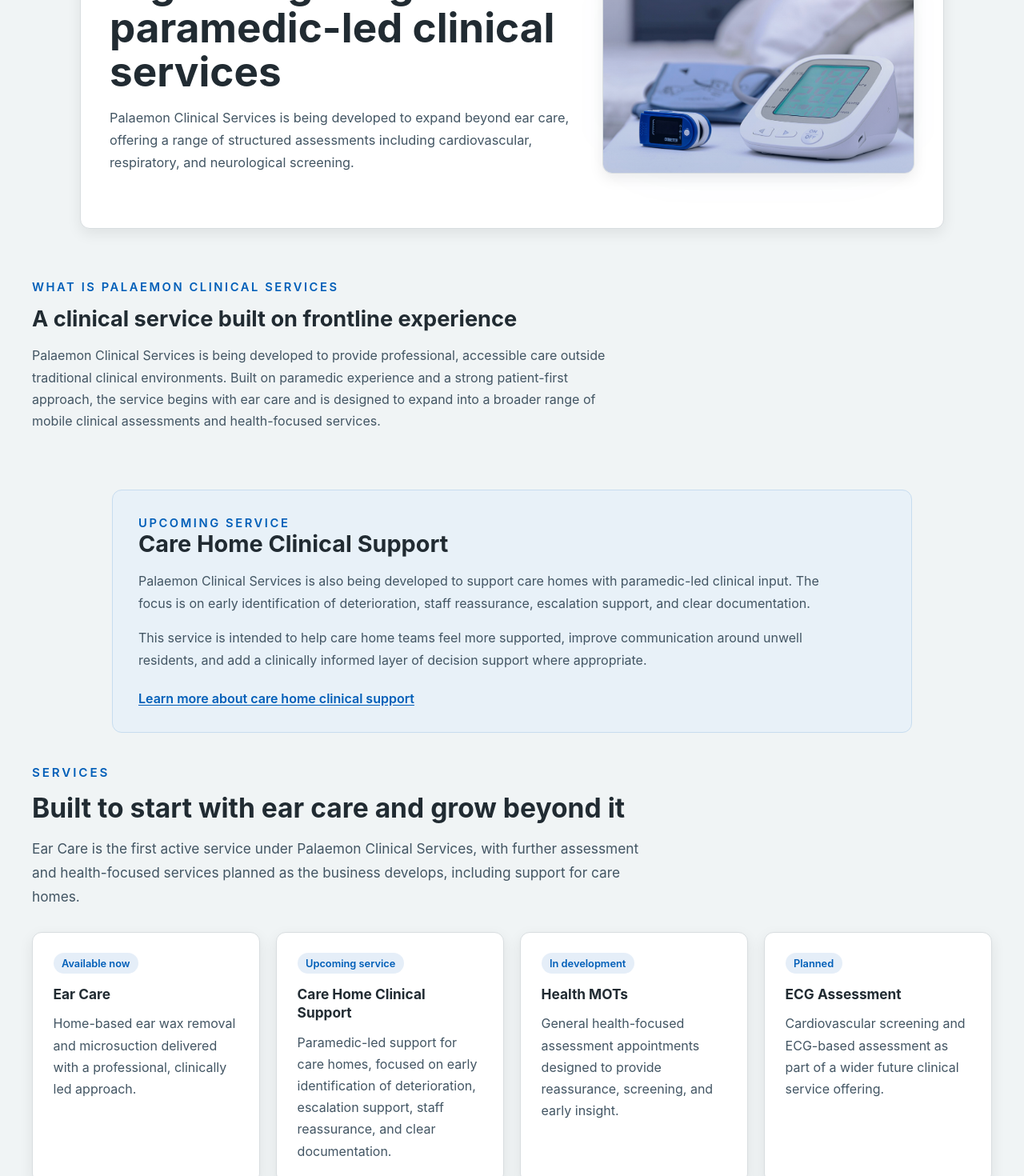
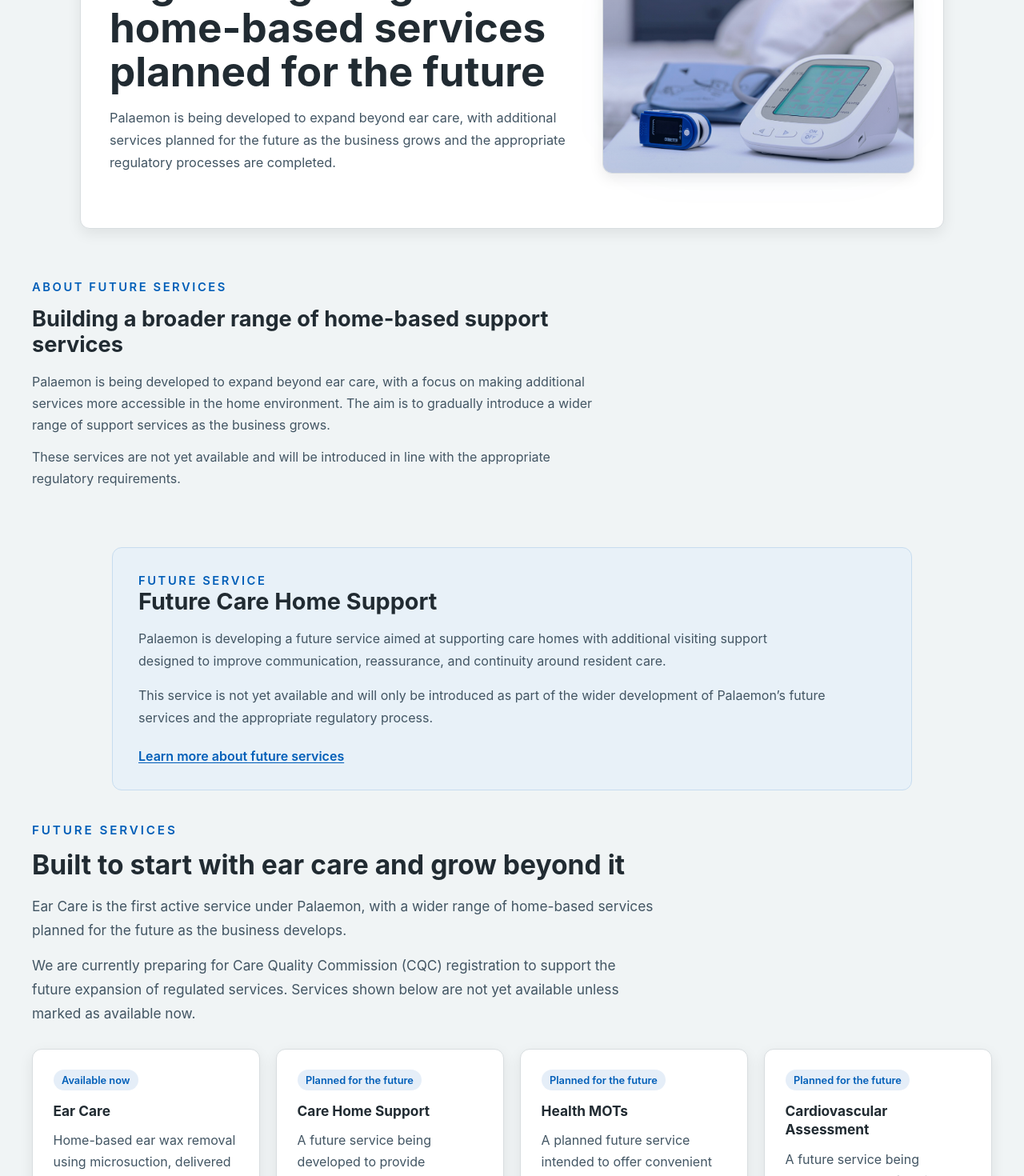
Before and after one commit to VentrisOdin/palaemon-clinical-services, a React app in the folder frontend/: page /clinical-services in a window 1280 px wide. Shown: the part 280-1750 px from the top of the page at 80% size. Built offline with nearby package versions, Linux system fonts and the light colour scheme; the HTML template or start-up script is replaced by a standard one.

Commit message:
clinical services page update for non-cqc launch

```diff
--- a/frontend/src/components/clinical-services/ClinicalServicesCareHomes.jsx
+++ b/frontend/src/components/clinical-services/ClinicalServicesCareHomes.jsx
@@ -5,27 +5,29 @@
     <section className="home-section">
       <div className="container">
         <div className="nhs-info-card clinical-highlight-card">
-          <p className="home-eyebrow">Upcoming service</p>
+          <p className="home-eyebrow">Future service</p>
 
           <h2 className="home-section-title clinical-highlight-title">
-            Care Home Clinical Support
+            Future Care Home Support
           </h2>
 
           <p className="home-section-copy clinical-highlight-copy">
-            Palaemon Clinical Services is also being developed to support care
-            homes with paramedic-led clinical input. The focus is on early
-            identification of deterioration, staff reassurance, escalation
-            support, and clear documentation.
+            Palaemon is developing a future service aimed at supporting care
+            homes with additional visiting support designed to improve
+            communication, reassurance, and continuity around resident care.
           </p>
 
           <p className="home-section-copy clinical-highlight-copy">
-            This service is intended to help care home teams feel more
-            supported, improve communication around unwell residents, and add a
-            clinically informed layer of decision support where appropriate.
+            This service is not yet available and will only be introduced as
+            part of the wider development of Palaemon’s future services and the
+            appropriate regulatory process.
           </p>
 
-          <Link to="/care-home-support" className="home-link clinical-highlight-link">
-            Learn more about care home clinical support
+          <Link
+            to="/future-services"
+            className="home-link clinical-highlight-link"
+          >
+            Learn more about future services
           </Link>
         </div>
       </div>
--- a/frontend/src/components/clinical-services/ClinicalServicesHero.jsx
+++ b/frontend/src/components/clinical-services/ClinicalServicesHero.jsx
@@ -7,16 +7,16 @@
         <div className="glass-card pricing-hero-card">
           <div className="pricing-hero-grid">
             <div>
-              <p className="home-eyebrow">Clinical Services</p>
+              <p className="home-eyebrow">Future Services</p>
 
               <h1 className="pricing-hero-title">
-                A growing range of paramedic-led clinical services
+                A growing range of home-based services planned for the future
               </h1>
 
               <p className="home-copy pricing-hero-copy">
-                Palaemon Clinical Services is being developed to expand beyond
-                ear care, offering a range of structured assessments including
-                cardiovascular, respiratory, and neurological screening.
+                Palaemon is being developed to expand beyond ear care, with
+                additional services planned for the future as the business grows
+                and the appropriate regulatory processes are completed.
               </p>
             </div>
 
@@ -26,7 +26,7 @@
               <div className="glass-card pricing-hero-image-card">
                 <img
                   src={clinicalImage}
-                  alt="Clinical equipment used for health assessments"
+                  alt="Professional equipment for planned future home-based services"
                   className="pricing-hero-image"
                 />
 
--- a/frontend/src/components/clinical-services/ClinicalServicesIntro.jsx
+++ b/frontend/src/components/clinical-services/ClinicalServicesIntro.jsx
@@ -21,7 +21,7 @@
               marginBottom: "0.9rem",
             }}
           >
-            What is Palaemon Clinical Services
+            About Future Services
           </p>
 
           <h2
@@ -33,7 +33,7 @@
               maxWidth: "680px",
             }}
           >
-            A clinical service built on frontline experience
+            Building a broader range of home-based support services
           </h2>
 
           <p
@@ -44,12 +44,23 @@
               maxWidth: "720px",
             }}
           >
-            Palaemon Clinical Services is being developed to provide
-            professional, accessible care outside traditional clinical
-            environments. Built on paramedic experience and a strong
-            patient-first approach, the service begins with ear care and is
-            designed to expand into a broader range of mobile clinical
-            assessments and health-focused services.
+            Palaemon is being developed to expand beyond ear care, with a focus
+            on making additional services more accessible in the home
+            environment. The aim is to gradually introduce a wider range of
+            support services as the business grows.
+          </p>
+
+          <p
+            style={{
+              fontSize: "1rem",
+              lineHeight: "1.7",
+              color: "var(--color-text-secondary)",
+              maxWidth: "720px",
+              marginTop: "0.75rem",
+            }}
+          >
+            These services are not yet available and will be introduced in line
+            with the appropriate regulatory requirements.
           </p>
         </div>
       </div>
--- a/frontend/src/components/clinical-services/ServicesOverview.jsx
+++ b/frontend/src/components/clinical-services/ServicesOverview.jsx
@@ -3,32 +3,32 @@
     {
       title: "Ear Care",
       status: "Available now",
-      text: "Home-based ear wax removal and microsuction delivered with a professional, clinically led approach.",
+      text: "Home-based ear wax removal using microsuction, delivered with a calm, professional, and reassuring approach.",
     },
     {
-      title: "Care Home Clinical Support",
-      status: "Upcoming service",
-      text: "Paramedic-led support for care homes, focused on early identification of deterioration, escalation support, staff reassurance, and clear documentation.",
+      title: "Care Home Support",
+      status: "Planned for the future",
+      text: "A future service being developed to provide additional support for care settings, with a focus on communication, reassurance, and continuity.",
     },
     {
       title: "Health MOTs",
-      status: "In development",
-      text: "General health-focused assessment appointments designed to provide reassurance, screening, and early insight.",
+      status: "Planned for the future",
+      text: "A planned future service intended to offer convenient home-based wellbeing checks and general support appointments.",
     },
     {
-      title: "ECG Assessment",
-      status: "Planned",
-      text: "Cardiovascular screening and ECG-based assessment as part of a wider future clinical service offering.",
+      title: "Cardiovascular Assessment",
+      status: "Planned for the future",
+      text: "A future service being explored as part of a wider expansion into regulated home-based support services.",
     },
     {
       title: "Respiratory Assessment",
-      status: "Planned",
-      text: "Respiratory-focused review and assessment to support broader community-based clinical appointments.",
+      status: "Planned for the future",
+      text: "A planned area of future development as Palaemon expands its wider service offering.",
     },
     {
-      title: "Neurological Screening",
-      status: "Planned",
-      text: "Structured screening appointments including cranial nerve and related neurological assessment elements.",
+      title: "Cranial Nerve Assessment",
+      status: "Planned for the future",
+      text: "A future area of service development that may form part of Palaemon’s longer-term regulated service expansion.",
     },
   ];
 
@@ -57,7 +57,7 @@
                 marginBottom: "0.9rem",
               }}
             >
-              Services
+              Future Services
             </p>
 
             <h2
@@ -78,11 +78,26 @@
                 lineHeight: "1.75",
                 color: "var(--color-text-secondary)",
                 maxWidth: "780px",
+                marginBottom: "0.85rem",
               }}
             >
-              Ear Care is the first active service under Palaemon Clinical
-              Services, with further assessment and health-focused services
-              planned as the business develops, including support for care homes.
+              Ear Care is the first active service under Palaemon, with a wider
+              range of home-based services planned for the future as the
+              business develops.
+            </p>
+
+            <p
+              style={{
+                fontSize: "1.08rem",
+                lineHeight: "1.75",
+                color: "var(--color-text-secondary)",
+                maxWidth: "780px",
+              }}
+            >
+              We are currently preparing for Care Quality Commission (CQC)
+              registration to support the future expansion of regulated
+              services. Services shown below are not yet available unless marked
+              as available now.
             </p>
           </div>
 
--- a/frontend/src/components/layout/Navbar.jsx
+++ b/frontend/src/components/layout/Navbar.jsx
@@ -41,11 +41,7 @@
             </Link>
 
             <Link to="/clinical-services" className="nav-link">
-              Clinical
-            </Link>
-
-            <Link to="/care-home-support" className="nav-link">
-              Care Homes
+              Future Services
             </Link>
 
             <Link to="/pricing" className="nav-link">
```
